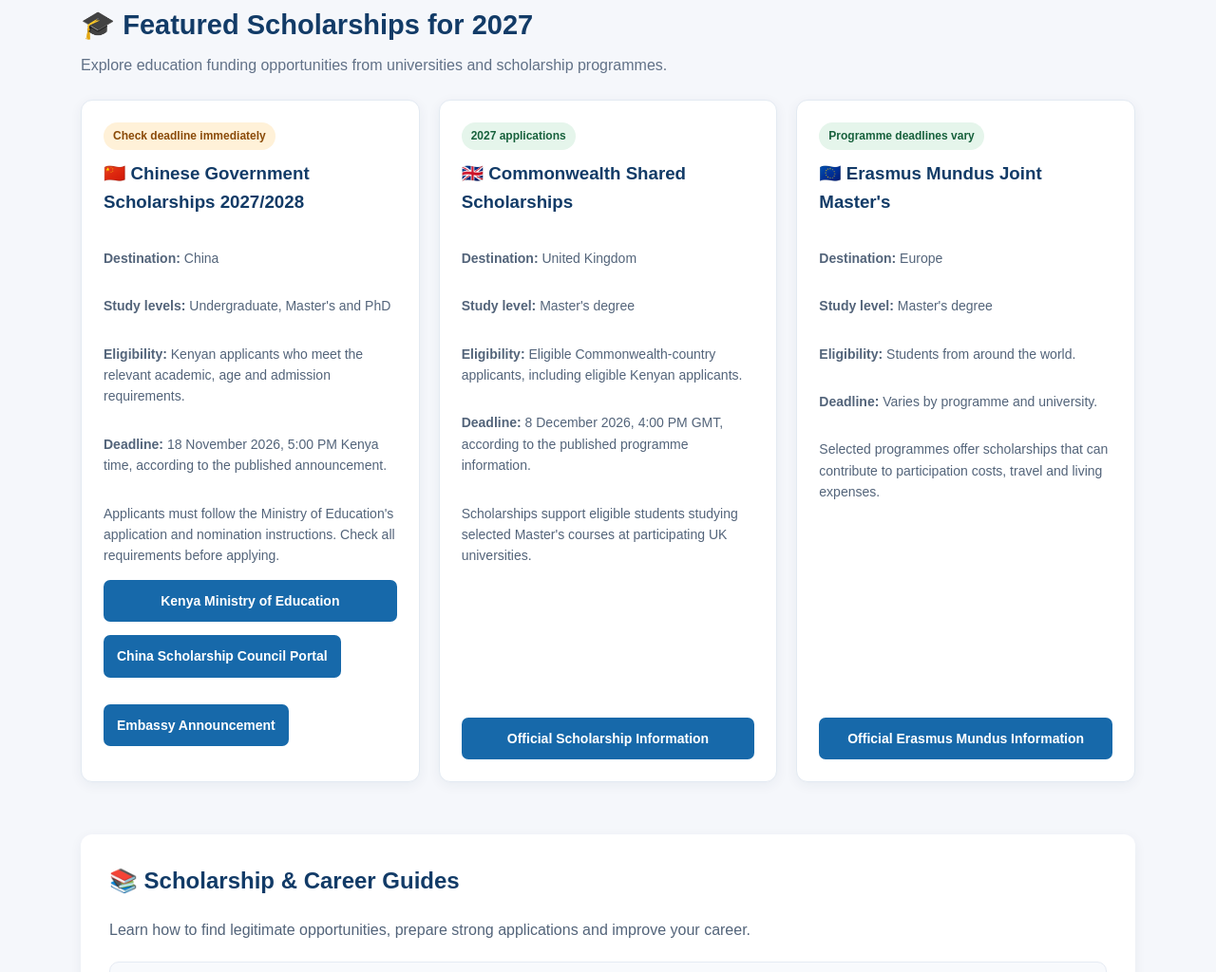
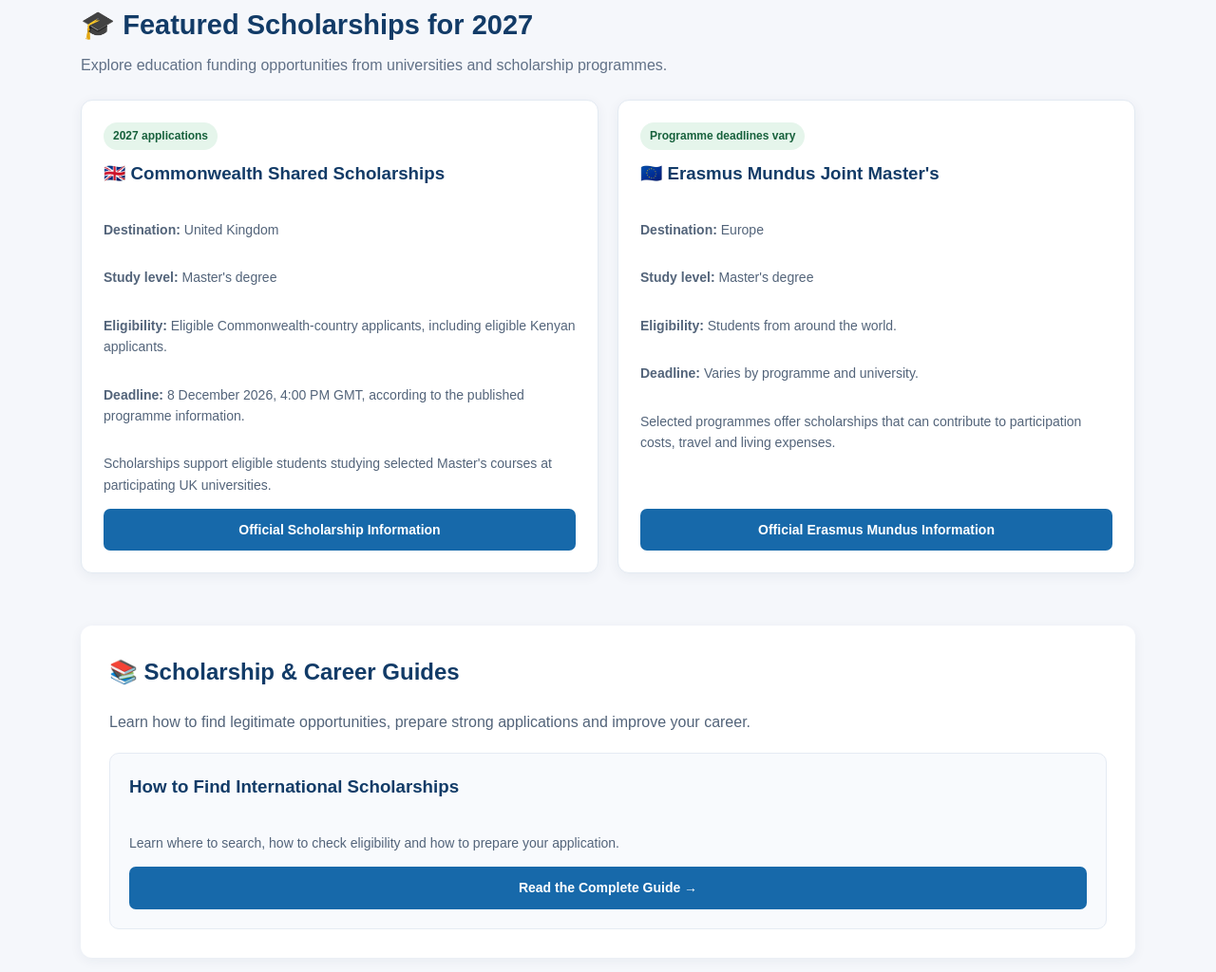
Before and after one commit to georgenjogu8326/Opportunity-Bridge, a plain HTML site: page index.html in a window 1280 px wide. Shown: the part 2753-3777 px from the top of the page at 95% size. Drawn offline with Linux system fonts and the light colour scheme; no server answers.

Commit message:
Remove Chinese Government Scholarships card
Removed Chinese Government Scholarships entry from the scholarship grid.

```diff
--- a/index.html
+++ b/index.html
@@ -728,18 +728,7 @@
   </div>
 
   <div class="scholarship-grid">
-    <article class="scholarship-card">
-      <span class="status-label warning-label">Check deadline immediately</span>
-      <h3>🇨🇳 Chinese Government Scholarships 2027/2028</h3>
-      <p><strong>Destination:</strong> China</p>
-      <p><strong>Study levels:</strong> Undergraduate, Master's and PhD</p>
-      <p><strong>Eligibility:</strong> Kenyan applicants who meet the relevant academic, age and admission requirements.</p>
-      <p><strong>Deadline:</strong> 18 November 2026, 5:00 PM Kenya time, according to the published announcement.</p>
-      <p>Applicants must follow the Ministry of Education's application and nomination instructions. Check all requirements before applying.</p>
-      <a href="https://www.education.go.ke/index.php/scholarships-0" target="_blank" rel="noopener noreferrer">Kenya Ministry of Education</a>
-      <p><a href="https://www.campuschina.org/" target="_blank" rel="noopener noreferrer">China Scholarship Council Portal</a></p>
-      <p><a href="https://ke.china-embassy.gov.cn/eng/zxyw/202611/t20261109_12055839.htm" target="_blank" rel="noopener noreferrer">Embassy Announcement</a></p>
-    </article>
+
 
     <article class="scholarship-card">
       <span class="status-label">2027 applications</span>
```
